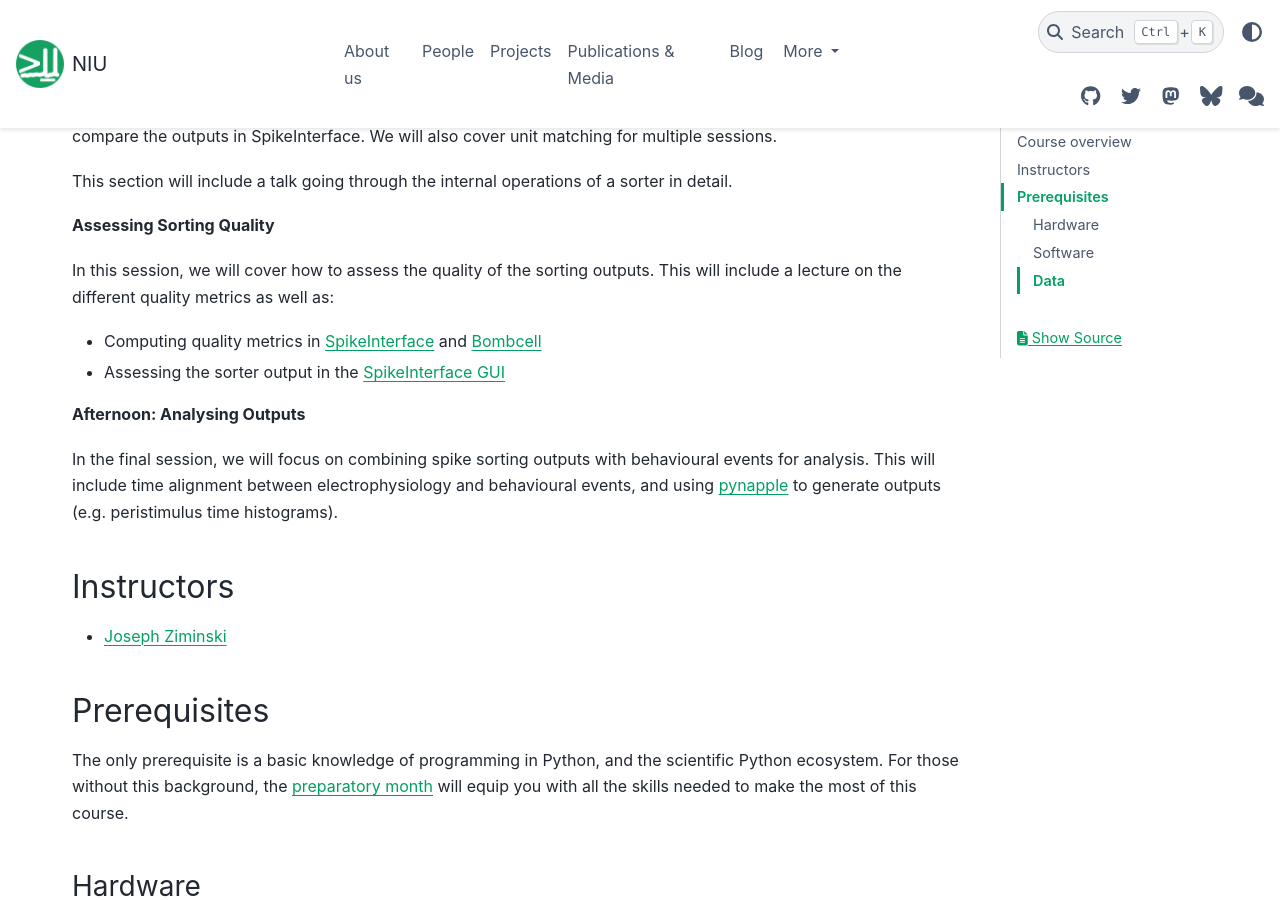
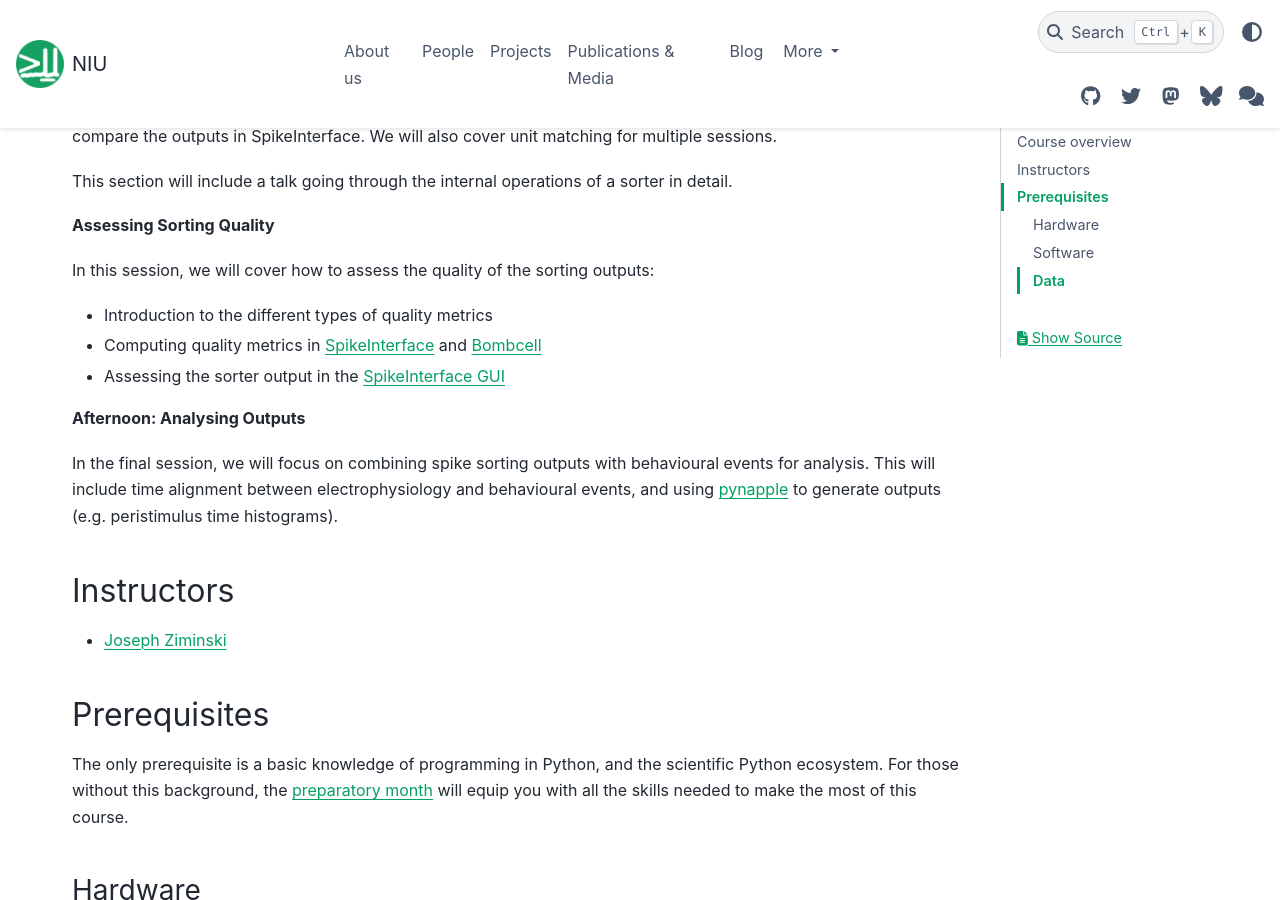
Before and after one commit to neuroinformatics-unit/neuroinformatics-unit.github.io, a Sphinx documentation site: the page built from docs/source/open-software-summer-school/2026/extracellular-electrophysiology.md, in a window 1280 px wide and 900 px high, scrolled down 1204 px. Built offline with Sphinx 7.4.7 and the PyData theme 0.15.4, drawn with Linux system fonts in a browser that asks for light colours; nearby versions of some CDN libraries.

Commit message:
Remove references to lecture.

```diff
--- a/docs/source/open-software-summer-school/2026/extracellular-electrophysiology.md
+++ b/docs/source/open-software-summer-school/2026/extracellular-electrophysiology.md
@@ -50,8 +50,8 @@ This section will include a talk going through the internal operations of a sort
 
 **Assessing Sorting Quality**
 
-In this session, we will cover how to assess the quality of the sorting outputs.
-This will include a lecture on the different quality metrics as well as:
+In this session, we will cover how to assess the quality of the sorting outputs:
+- Introduction to the different types of quality metrics
 - Computing quality metrics in [SpikeInterface](https://spikeinterface.readthedocs.io/en/latest/modules/qualitymetrics.html)
 and [Bombcell](https://github.com/Julie-Fabre/bombcell)
 - Assessing the sorter output in the [SpikeInterface GUI](https://github.com/SpikeInterface/spikeinterface-gui)
```
